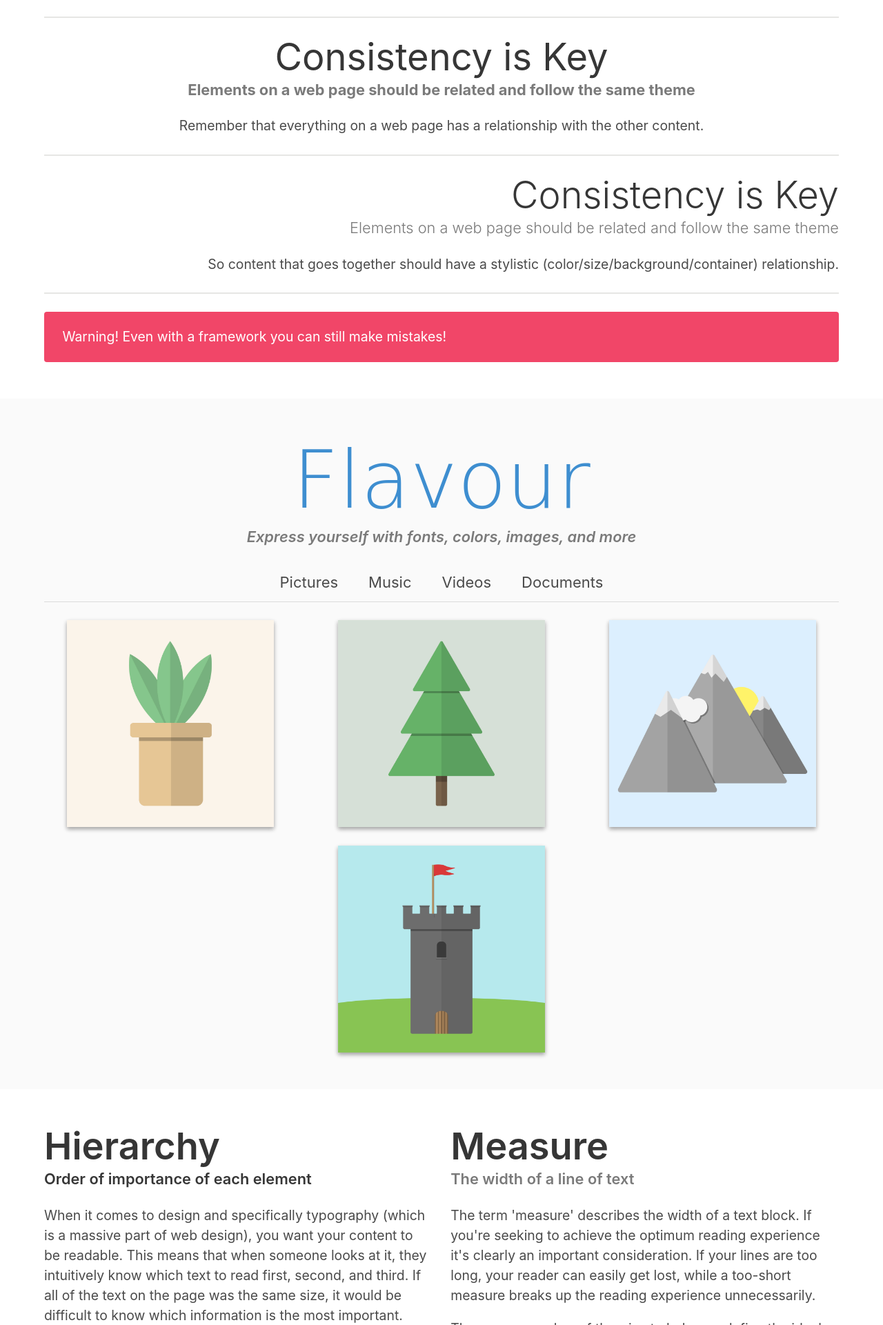
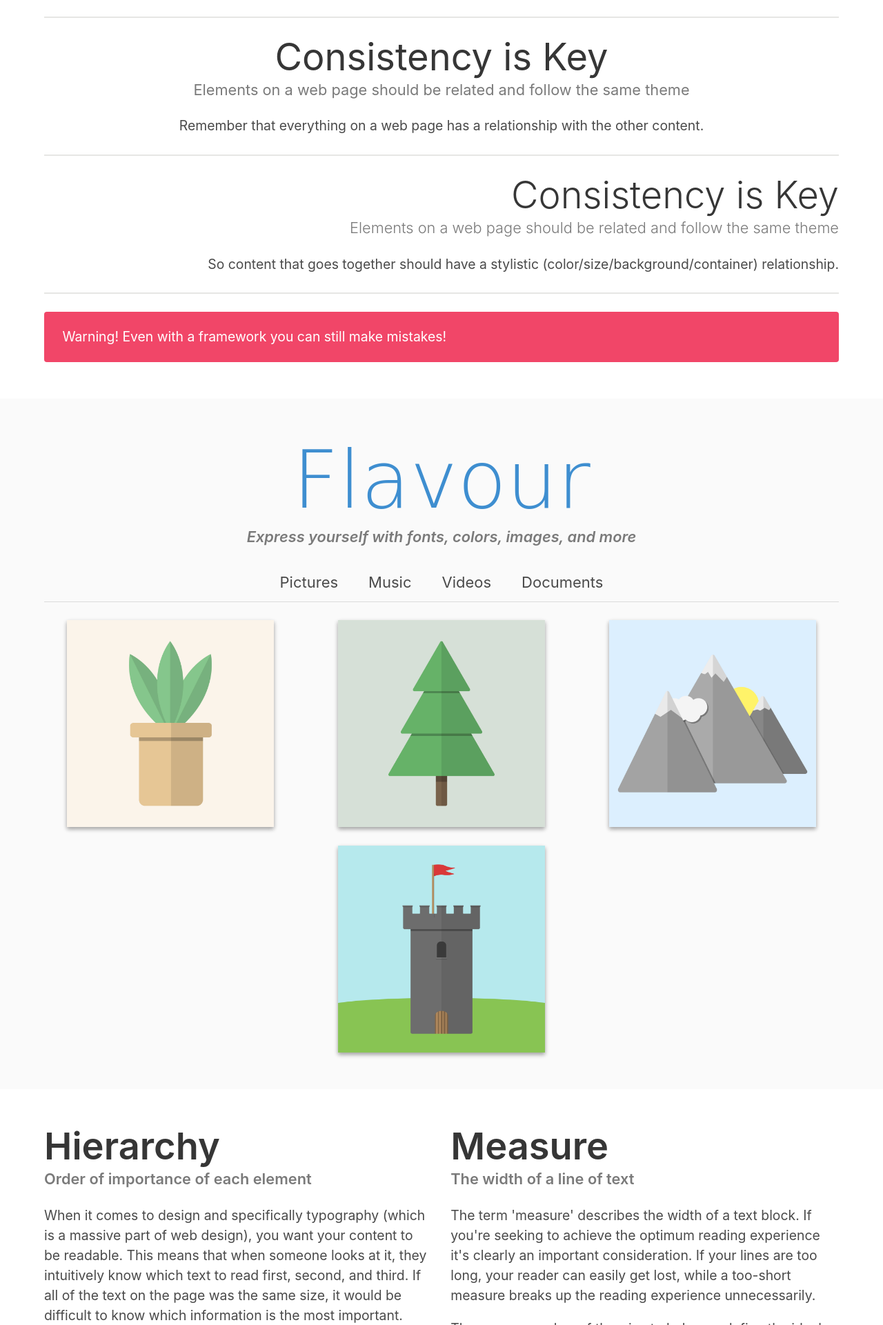
Before and after one commit to jdmar3-comp426/a02-rogeryu01, a website: page index.html in a window 1280 px wide. Shown: the part 1716-3637 px from the top of the page at 69% size. Drawn offline with nearby package versions, Linux system fonts and the light colour scheme; a web font is replaced by a local one.

Commit message:
added index.html

```diff
--- a/index.html
+++ b/index.html
@@ -66,7 +66,7 @@
         <hr>
         <div class="content has-text-centered">
             <h1 class="title has-text-weight-normal">Consistency is Key</h1>
-            <h5 class="subtitle has-text-grey has-text-weight-bold">Elements on a web page should be related and follow the same theme</h5>
+            <h5 class="subtitle has-text-grey has-text-weight-normal">Elements on a web page should be related and follow the same theme</h5>
             <p>
 	    	Remember that everything on a web page has a relationship with the other content.
 	    </p>
@@ -121,7 +121,7 @@
             <div class="columns">
                 <div class="column">
                     <h1 class="title">Hierarchy</h1>
-                    <h5 class="subtitle has text-grey">Order of importance of each element</h5>
+                    <h5 class="subtitle has-text-grey">Order of importance of each element</h5>
                     <p>
 		    	When it comes to design and specifically typography (which is a massive part of web design), you want your content to be readable.
 			This means that when someone looks at it, they intuitively know which text to read first, second, and third.
```
